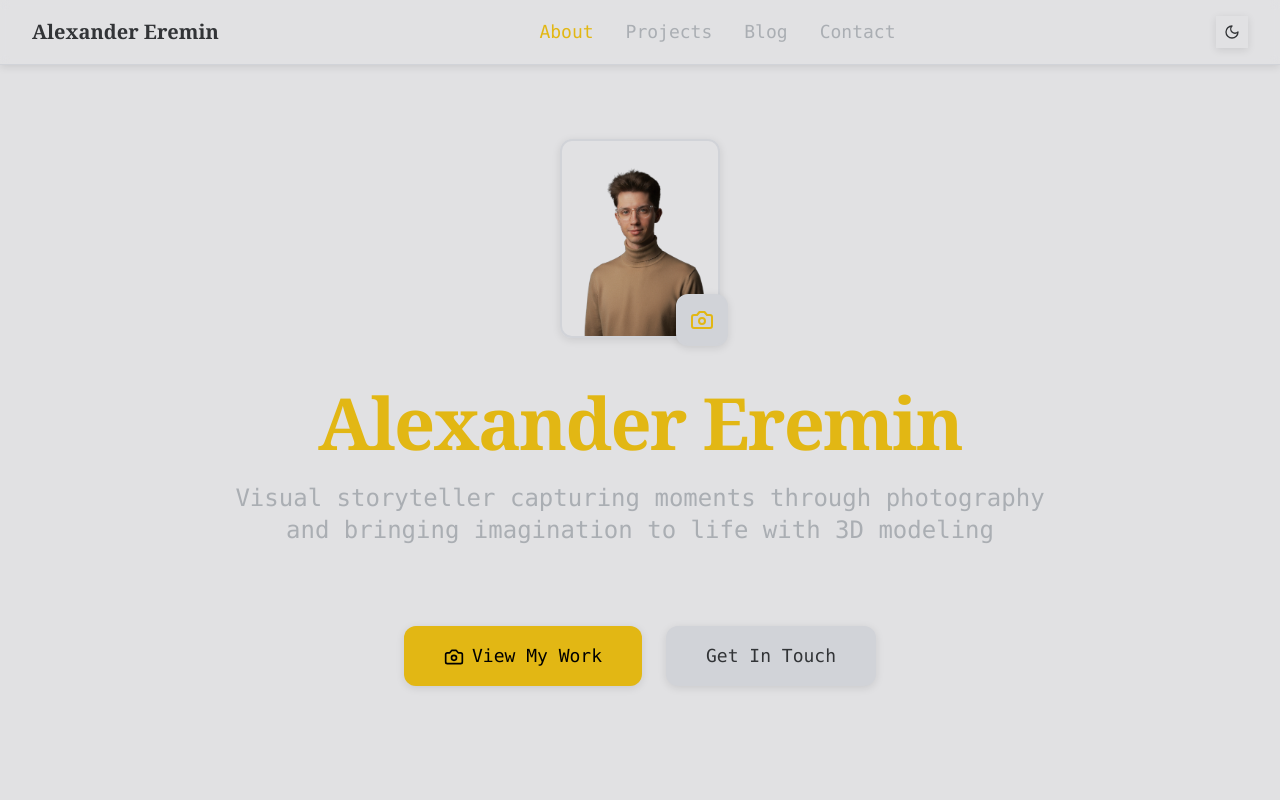
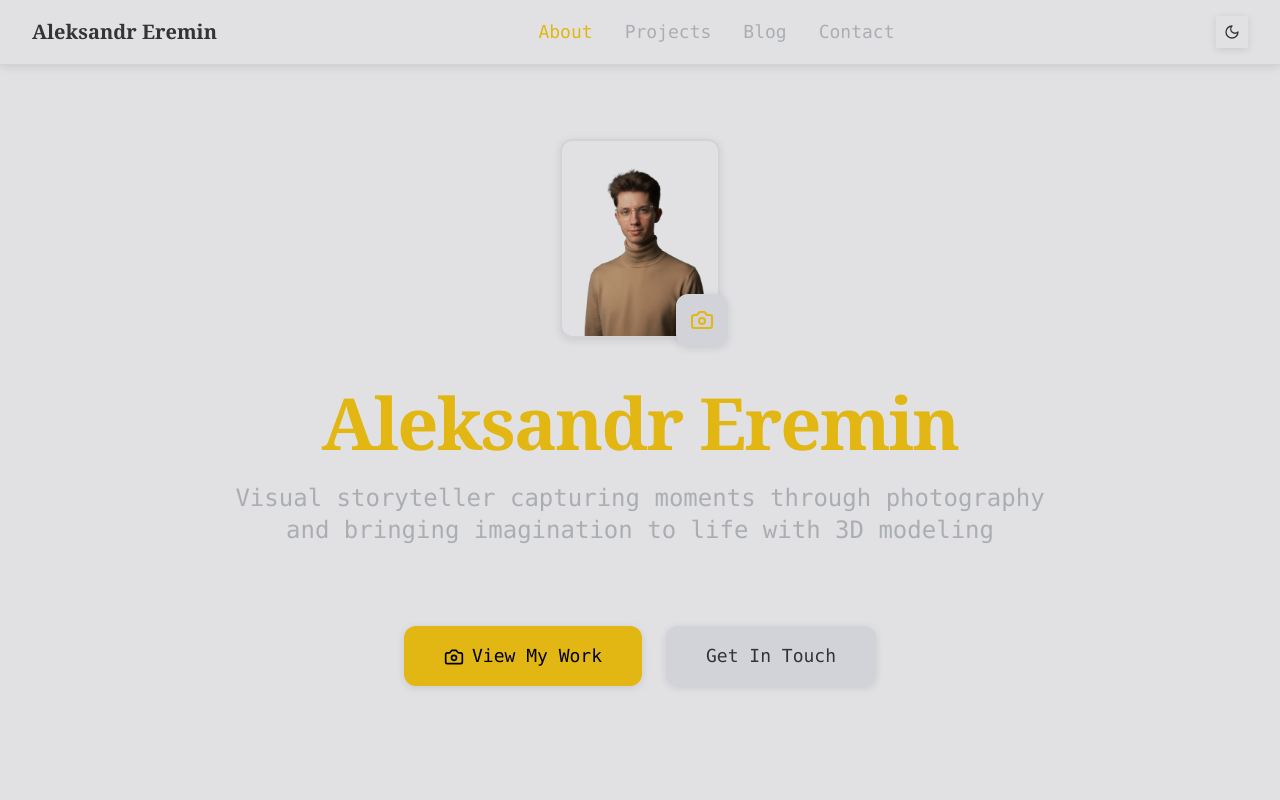
Before and after one commit to lexeremin/lexeremin.com, a Next.js app: page / in a window 1280 px wide. Shown: the top 800 px of the page. Built offline with nearby package versions, Linux system fonts and the light colour scheme.

Commit message:
fix: update site copy to Aleksandr Eremin

```diff
--- a/app/blog/[id]/page.tsx
+++ b/app/blog/[id]/page.tsx
@@ -102,7 +102,7 @@ Remember, every golden hour is unique. Weather conditions, season, and location
     category: "Photography",
     readTime: "5 min read",
     date: "2024-01-15",
-    author: "Alexander Eremin",
+    author: "Aleksandr Eremin",
     image: "/placeholder.svg?height=400&width=800",
     likes: 124,
     views: 2340,
--- a/app/contact/page.tsx
+++ b/app/contact/page.tsx
@@ -1,22 +1,10 @@
 "use client"
 
-import { useState, useEffect } from "react"
 import Navbar from "@/components/navbar"
 import ContactLinks from "@/components/contact-links"
 import Footer from "@/components/footer"
 
 export default function Contact() {
-  const [isDarkMode, setIsDarkMode] = useState(false)
-
-  // Initialize theme from localStorage
-  useEffect(() => {
-    const savedTheme = localStorage.getItem("theme")
-    const prefersDark = window.matchMedia("(prefers-color-scheme: dark)").matches
-    const shouldBeDark = savedTheme === "dark" || (!savedTheme && prefersDark)
-
-    setIsDarkMode(shouldBeDark)
-  }, [])
-
   return (
     <div className="min-h-screen transition-colors duration-300 bg-serika-bg text-serika-text">
       <Navbar />
--- a/app/layout.tsx
+++ b/app/layout.tsx
@@ -19,13 +19,13 @@ const robotoSerif = Roboto_Serif({
 // })
 
 export const metadata: Metadata = {
-  title: "Alexander Eremin - Visual Storyteller",
+  title: "Aleksandr Eremin - Visual Storyteller",
   description:
-    "Personal portfolio of Alexander Eremin, a passionate visual storyteller.",
+    "Personal portfolio of Aleksandr Eremin, a passionate visual storyteller.",
   keywords: "photography, video, art, design, storytelling, portfolio",
-  authors: [{ name: "Alexander Eremin" }],
+  authors: [{ name: "Aleksandr Eremin" }],
   openGraph: {
-    title: "Alexander Eremin - Visual Storyteller",
+    title: "Aleksandr Eremin - Visual Storyteller",
     description: "Personal portfolio showcasing projects and skills in modern web development.",
     type: "website",
   }
--- a/app/page.tsx
+++ b/app/page.tsx
@@ -1,6 +1,5 @@
 "use client"
 
-import { useState, useEffect } from "react"
 import { Camera, Box, BookOpen, Terminal } from "lucide-react"
 import Image from "next/image"
 import Link from "next/link"
@@ -10,17 +9,6 @@ import Footer from "@/components/footer"
 import { Card, CardContent } from "@/components/ui/card"
 
 export default function Portfolio() {
-  const [isDarkMode, setIsDarkMode] = useState(false)
-
-  // Initialize theme from localStorage
-  useEffect(() => {
-    const savedTheme = localStorage.getItem("theme")
-    const prefersDark = window.matchMedia("(prefers-color-scheme: dark)").matches
-    const shouldBeDark = savedTheme === "dark" || (!savedTheme && prefersDark)
-
-    setIsDarkMode(shouldBeDark)
-  }, [])
-
   return (
     <div className="min-h-screen transition-colors duration-300 bg-serika-bg text-serika-text">
       <Navbar />
@@ -44,7 +32,7 @@ export default function Portfolio() {
 
             <div className="space-y-4 sm:space-y-6">
               <h1 className="font-serif text-4xl sm:text-5xl md:text-6xl lg:text-7xl font-black tracking-tight text-serika-main">
-                Alexander Eremin
+                Aleksandr Eremin
               </h1>
               <p className="text-lg sm:text-xl lg:text-2xl max-w-4xl mx-auto leading-relaxed text-serika-sub px-4">
                 Visual storyteller capturing moments through photography and bringing imagination to life with 3D
--- a/app/terminal/page.tsx
+++ b/app/terminal/page.tsx
@@ -5,7 +5,7 @@ import Link from 'next/link'
 
 const terminalLines = [
   '$ whoami',
-  'alexander-eremin',
+  'aleksandr-eremin',
   '',
   '$ cat about.txt',
   'Visual Artist | Photographer | 3D Modeling Specialist',
@@ -90,7 +90,7 @@ export default function TerminalPage() {
             <div className="w-3 h-3 bg-red-500 rounded-full"></div>
             <div className="w-3 h-3 bg-yellow-500 rounded-full"></div>
             <div className="w-3 h-3 bg-green-500 rounded-full"></div>
-            <span className="text-serika-sub text-sm ml-4">alexander@portfolio:~</span>
+            <span className="text-serika-sub text-sm ml-4">aleksandr@portfolio:~</span>
           </div>
 
           <pre
--- a/components/footer.tsx
+++ b/components/footer.tsx
@@ -21,7 +21,7 @@ export default function Footer() {
             </Link>
           </div>
           <div className="text-center text-serika-sub">
-            <p>&copy; {new Date().getFullYear()} Alexander Eremin. All rights reserved.</p>
+            <p>&copy; {new Date().getFullYear()} Aleksandr Eremin. All rights reserved.</p>
           </div>
         </div>
       </div>
--- a/components/navbar.tsx
+++ b/components/navbar.tsx
@@ -67,7 +67,7 @@ export default function Navbar() {
         <div className="max-w-7xl mx-auto px-4 sm:px-6 lg:px-8">
           <div className="flex justify-between items-center h-16">
             <Link href="/" className="font-serif text-xl font-black text-serika-text">
-              Alexander Eremin
+              Aleksandr Eremin
             </Link>
 
             <div className="hidden md:flex space-x-8">
```
